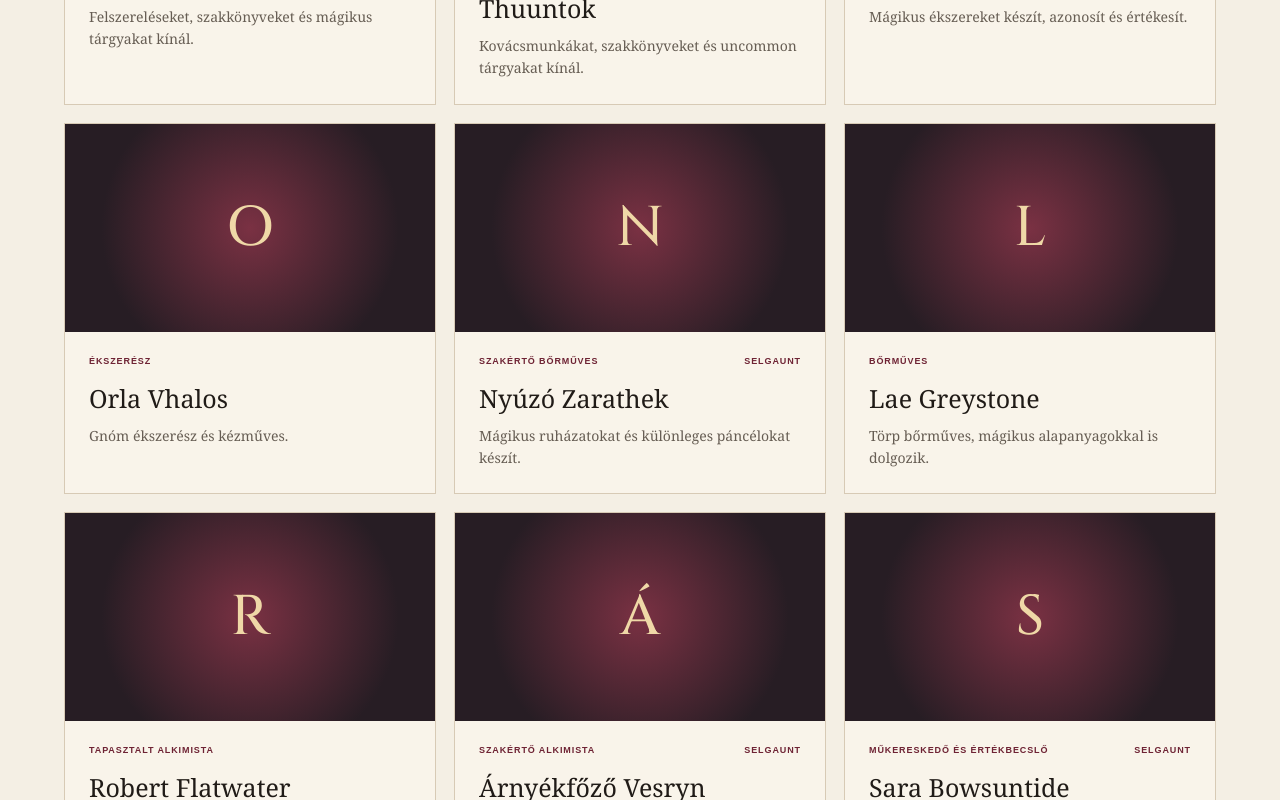
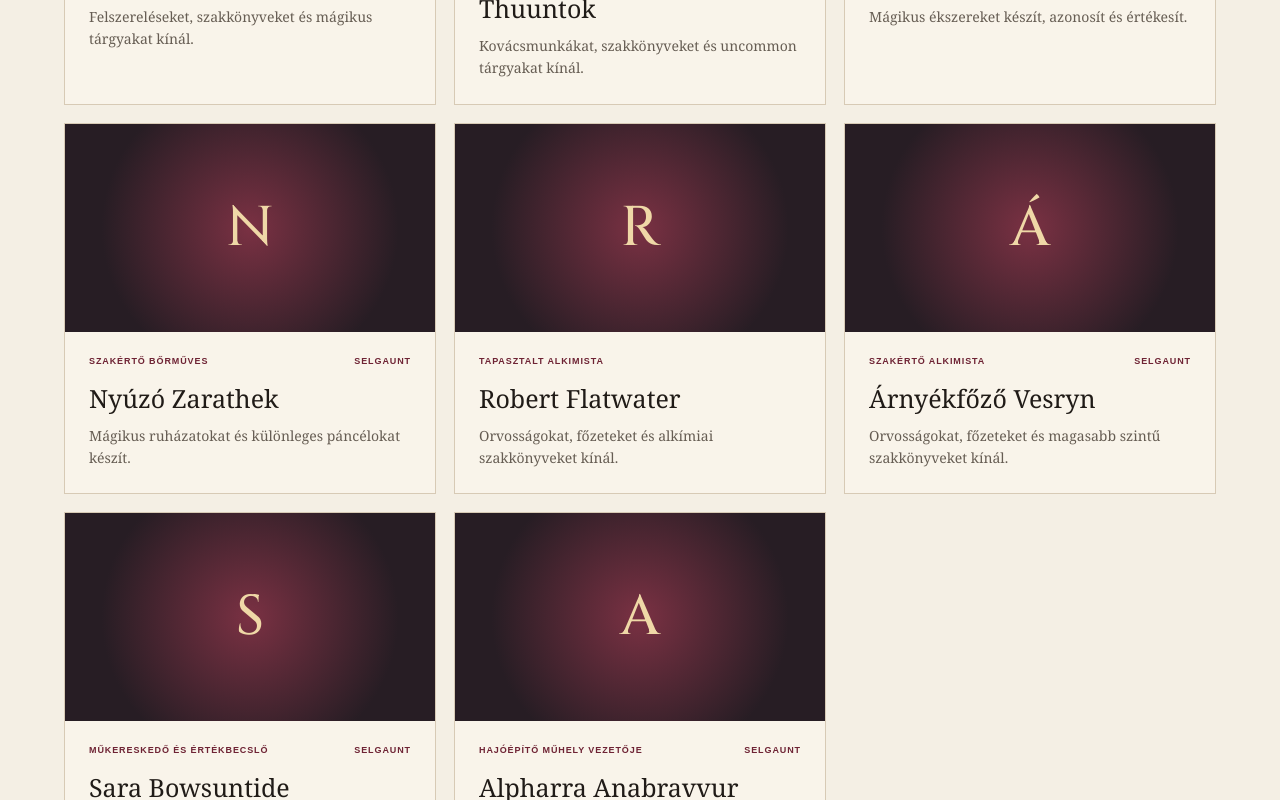
Before and after one commit to 90tszabotibor/Item-Catalog, a Next.js app: page / in a window 1280 px wide. Shown: the part 1320-2120 px from the top of the page. Built offline with nearby package versions, Linux system fonts and the light colour scheme; no server answers.

Commit message:
Remove two merchants

```diff
--- a/app/merchant-data.ts
+++ b/app/merchant-data.ts
@@ -7,9 +7,7 @@ export const merchants: Merchant[] = [
   { slug:'john-smith', hu:'John Smith', en:'John Smith', roleHu:'Kovács', roleEn:'Blacksmith', location:'Cormyr', noteHu:'Felszereléseket, szakkönyveket és mágikus tárgyakat kínál.', noteEn:'Offers equipment, trade manuals, and magic items.', inventory:['Misztikus Rúnakő','Legbreaker','Belt of the Hill Giant','Bracer of fire resistance','Gauntlet of strong hands'] },
   { slug:'galak-melegparazs-thuuntok', hu:'Galak „Melegparázs” Thuuntok', en:'Galak “Warm-Ember” Thuuntok', roleHu:'Szakértő kovács', roleEn:'Expert blacksmith', location:'Selgaunt', noteHu:'Kovácsmunkákat, szakkönyveket és uncommon tárgyakat kínál.', noteEn:'Offers smithing work, trade manuals, and uncommon items.', inventory:['Misztikus Rúnakő','Gauntlet of strong hands','Belt of the Hill Giant','Javelin of Thunder Peaks'] },
   { slug:'dagna-daergel', hu:'Dagna Daergel', en:'Dagna Daergel', roleHu:'Szakértő ékszerkészítő', roleEn:'Expert jeweler', location:'Selgaunt', noteHu:'Mágikus ékszereket készít, azonosít és értékesít.', noteEn:'Crafts, identifies, and sells magical jewelry.', inventory:['Diadem of arcane knowledge','Earrings of charm','Amulet of wisdom'] },
-  { slug:'orla-vhalos', hu:'Orla Vhalos', en:'Orla Vhalos', roleHu:'Ékszerész', roleEn:'Jeweler', location:'', noteHu:'Gnóm ékszerész és kézműves.', noteEn:'Gnome jeweler and artisan.' },
   { slug:'nyuzo-zarathek', hu:'Nyúzó Zarathek', en:'Zarathek the Skinner', roleHu:'Szakértő bőrműves', roleEn:'Expert leatherworker', location:'Selgaunt', noteHu:'Mágikus ruházatokat és különleges páncélokat készít.', noteEn:'Crafts magical garments and unusual armor.', inventory:['Misztikus Rúnakő','Vestments of the Noble Snow-Leopard','Black Wolf Fur','Catpaw boots'] },
-  { slug:'lae-greystone', hu:'Lae Greystone', en:'Lae Greystone', roleHu:'Bőrműves', roleEn:'Leatherworker', location:'', noteHu:'Törp bőrműves, mágikus alapanyagokkal is dolgozik.', noteEn:'Dwarf leatherworker who also works with magical materials.', inventory:['Misztikus Rúnakő'] },
   { slug:'robert-flatwater', hu:'Robert Flatwater', en:'Robert Flatwater', roleHu:'Tapasztalt alkimista', roleEn:'Experienced alchemist', location:'', noteHu:'Orvosságokat, főzeteket és alkímiai szakkönyveket kínál.', noteEn:'Offers medicines, potions, and alchemical manuals.', inventoryMode:'potions' },
   { slug:'arnyekfozo-vesryn', hu:'Árnyékfőző Vesryn', en:'Shadowbrewer Vesryn', roleHu:'Szakértő alkimista', roleEn:'Expert alchemist', location:'Selgaunt', noteHu:'Orvosságokat, főzeteket és magasabb szintű szakkönyveket kínál.', noteEn:'Offers medicines, potions, and advanced alchemical manuals.', inventoryMode:'potions' },
   { slug:'sara-bowsuntide', hu:'Sara Bowsuntide', en:'Sara Bowsuntide', roleHu:'Műkereskedő és értékbecslő', roleEn:'Art dealer and appraiser', location:'Selgaunt', noteHu:'A Bowsuntide műkereskedés képviselője.', noteEn:'Representative of the Bowsuntide art dealership.' },
```
